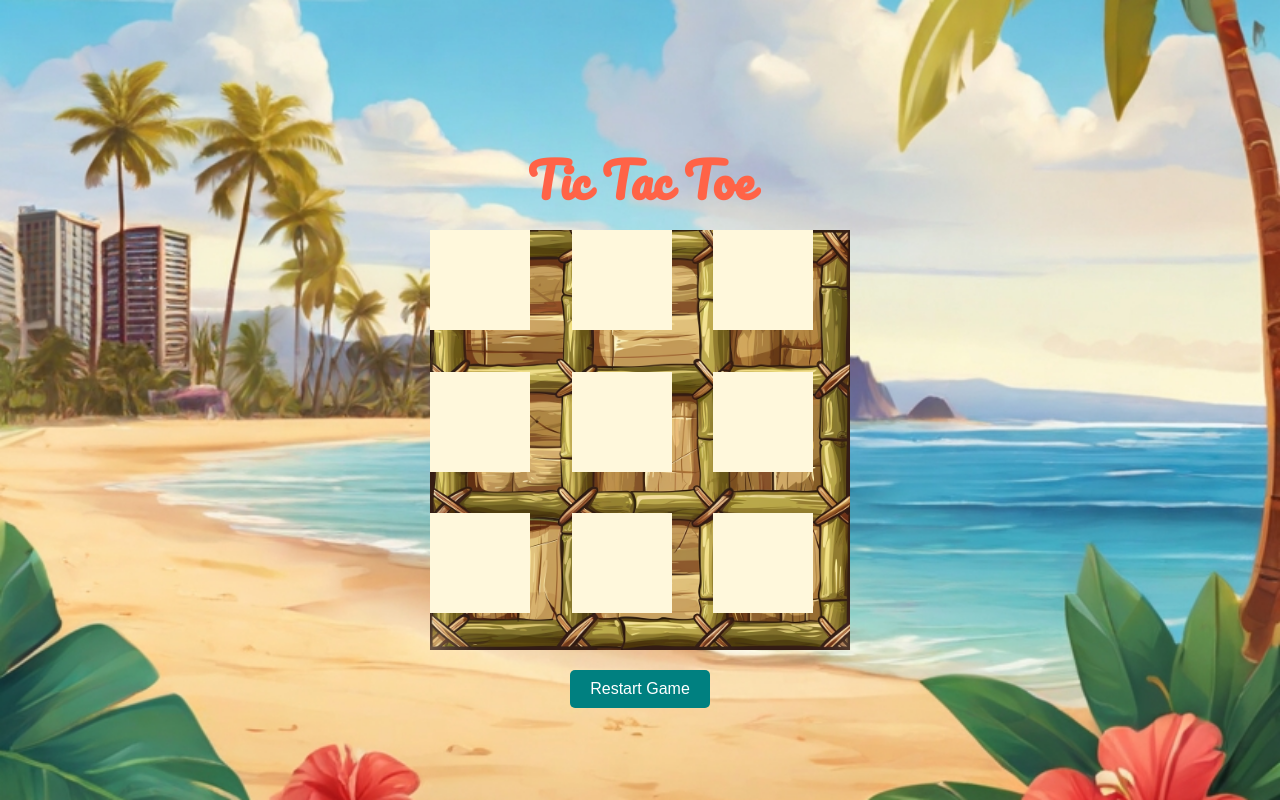
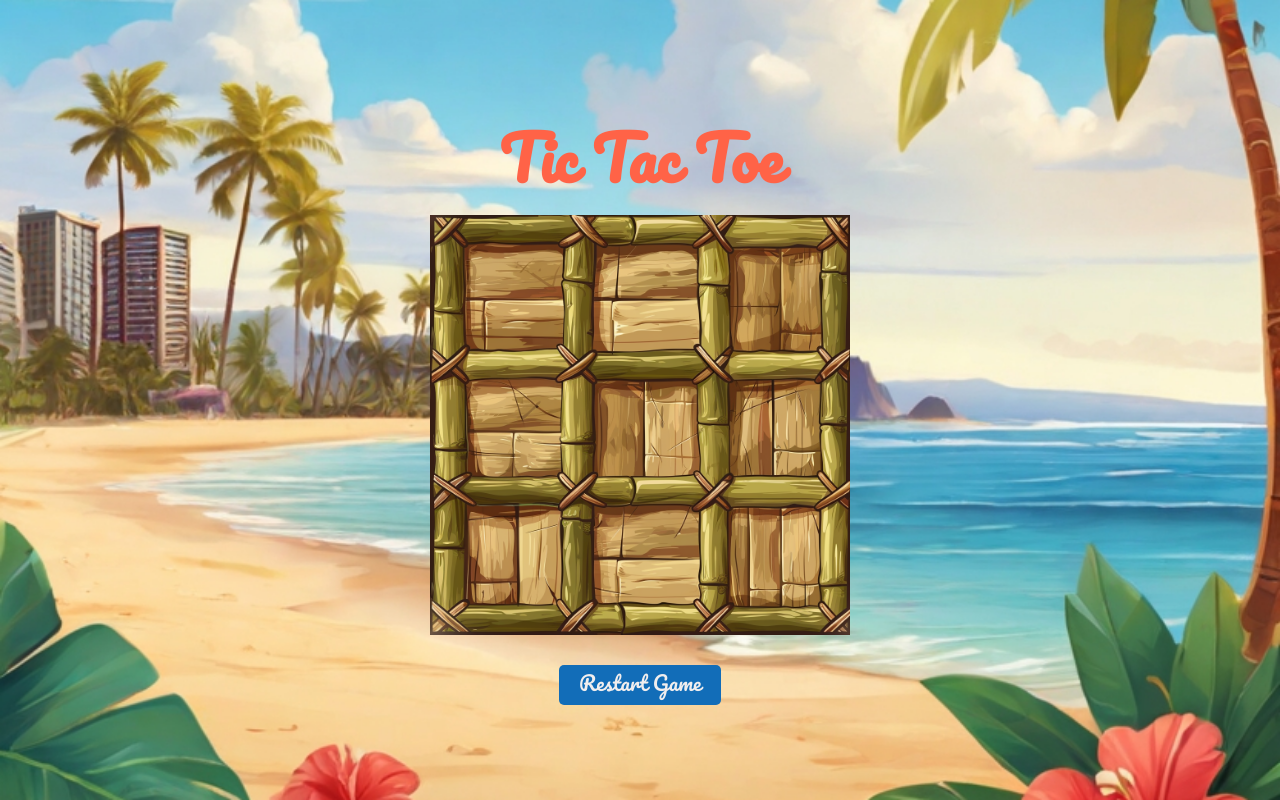
Before and after one commit to smkun/Tic-Tac-Toe, a plain HTML site: page index.html in a window 1280 px wide. Drawn offline with Linux system fonts and the light colour scheme.

Commit message:
corrected grid placement and font sizes

```diff
--- a/CSS/styles.css
+++ b/CSS/styles.css
@@ -1,8 +1,8 @@
 @font-face {
     font-family: "Pacifico";
     src: url("/Fonts/pacifico-regular-webfont.woff2") format("woff2"),
-         url("/Fonts/pacifico-regular-webfont.woff") format("woff"),
-         url("/Fonts/pacifico-regular.ttf") format("truetype");
+        url("/Fonts/pacifico-regular-webfont.woff") format("woff"),
+        url("/Fonts/pacifico-regular.ttf") format("truetype");
     font-weight: normal;
     font-style: normal;
 }
@@ -32,7 +32,7 @@ body {
 
 .game-title {
     font-family: "Pacifico", cursive;
-    font-size: 48px;
+    font-size: 60px;
     color: #ff6347;
     margin: 0;
     padding-bottom: 20px;
@@ -51,57 +51,93 @@ body {
 
 #grid {
     display: grid;
-    grid-template-columns: repeat(3, 1fr); /* Equal column widths */
+    grid-template-columns: repeat(3, 1fr);
     grid-gap: 5px;
-    width: 420px; /* Adjust based on your design */
-    height: 420px; /* Adjust based on your design */
-    background-image: url('/Images/bambooGrid.png'); /* Check this path */
-    background-size: cover; /* Cover the entire area; adjust as needed */
-    background-position: center; /* Center the background */
-    background-repeat: no-repeat; /* Prevent repeating */
-    position: relative; /* Keep relative for positioning children */
+    width: 420px;
+    height: 420px;
+    background-image: url("/Images/bambooGrid.png");
+    background-size: cover;
+    background-position: center;
+    background-repeat: no-repeat;
+    position: relative;
 }
-
 .cell {
     width: 100px;
     height: 100px;
-    background-color: #fff8dc;
+    /* background-color: #fff8dc; */
     display: flex;
-    justify-content: center;
-    align-items: center;
+    position: absolute;
     cursor: pointer;
-    position: relative; /* Ensures we can use top/left for adjustments */
+    top: 0; /* adjust the top position */
+    left: 0; /* adjust the left position */
 }
-
 .cell.coconut {
-    background-image: url('/Images/coconut.png'); /* Directly apply coconut image */
-    background-size: contain;
-    background-repeat: no-repeat;
-    background-position: center;
+    background-image: url("/Images/coconut.png");
+    background-size: cover;
 }
 
 .cell.starfish {
-    background-image: url('/Images/starfish.png'); /* Directly apply starfish image */
-    background-size: contain;
-    background-repeat: no-repeat;
-    background-position: center;
+    background-image: url("/Images/starfish.png");
+    background-size: cover;
 }
 
+.cell:nth-child(1) {
+    transform: translate(29px, 32px);
+}
+
+.cell:nth-child(2) {
+    transform: translate(167px, 32px);
+}
+
+.cell:nth-child(3) {
+    transform: translate(290px, 32px);
+}
+
+.cell:nth-child(4) {
+    transform: translate(28px, 165px);
+}
+
+.cell:nth-child(5) {
+    transform: translate(167px, 165px);
+}
+
+.cell:nth-child(6) {
+    transform: translate(290px, 165px);
+}
+
+.cell:nth-child(7) {
+    transform: translate(28px, 290px);
+}
+
+.cell:nth-child(8) {
+    transform: translate(167px, 290px);
+}
+
+.cell:nth-child(9) {
+    transform: translate(290px, 290px);
+}
 #restartButton {
-    padding: 10px 20px;
-    font-size: 16px;
-    color: #ffffff;
-    background-color: #008080;
-    border: none;
-    cursor: pointer;
-    border-radius: 5px;
-    margin-top: 20px;
+    font-family: "Pacifico", cursive; /* Using Pacifico font */
+    background-color: #126db8; /* Tomato color, but choose what fits your design */
+    color: rgb(241, 238, 238); /* White text */
+    font-size: 20px; /* Adjust size as needed */
+    padding: 10px 20px; /* Add padding for a bigger click area */
+    margin-top: 30px; /* Lower the button by adding top margin */
+    border: none; /* Remove default border */
+    cursor: pointer; /* Change cursor to pointer to indicate it's clickable */
+    border-radius: 5px; /* Optional: round the corners */
+    transition: background-color 0.3s ease; /* Smooth transition for hover effect */
 }
-.message-container {
-    font-size: 48px;
-    font-family: "Pacifico", cursive;
-    color: #248ba5; /* Golden color for visibility */
-    margin-bottom: 40px; /* Spacing between message and game title */
-    height: 30px; /* Ensure the container has height to show messages */
-    text-align: center; /* Center the message */
+#restartButton:hover {
+    background-color: #075c6b; /* Darken the color on hover */
 }
+#gameMessage {
+    font-family: "Pacifico", cursive; /* Apply the Pacifico font */
+    font-size: 72px; /* Make the font larger */
+    color: #137688; /* Color that matches your design, feel free to adjust */
+    margin-bottom: 20px; /* Increase or adjust to position the text higher */
+    padding: 10px; /* Optional: adds some padding around the text */
+    text-align: center; /* Ensures the text is centered */
+    width: 100%; /* Makes sure the text container spans the full container width */
+    transition: all 0.3s ease; /* Smooth transition for any changes */
+}
```
